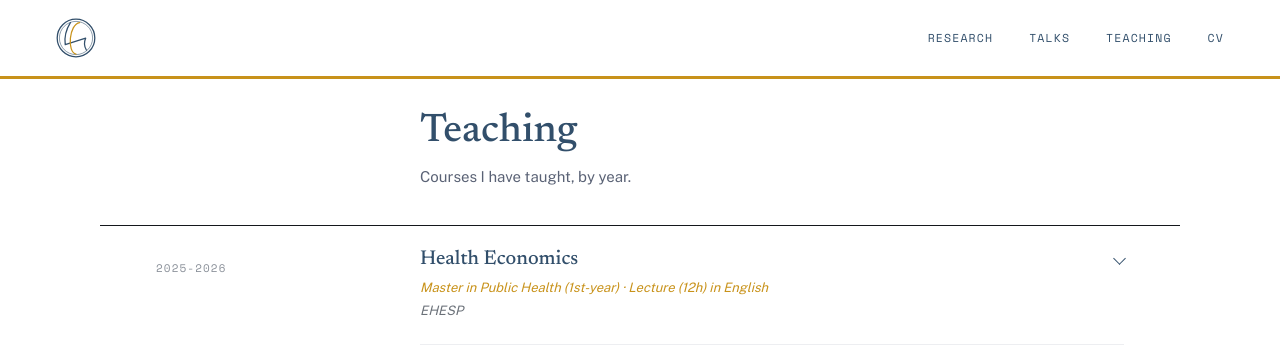
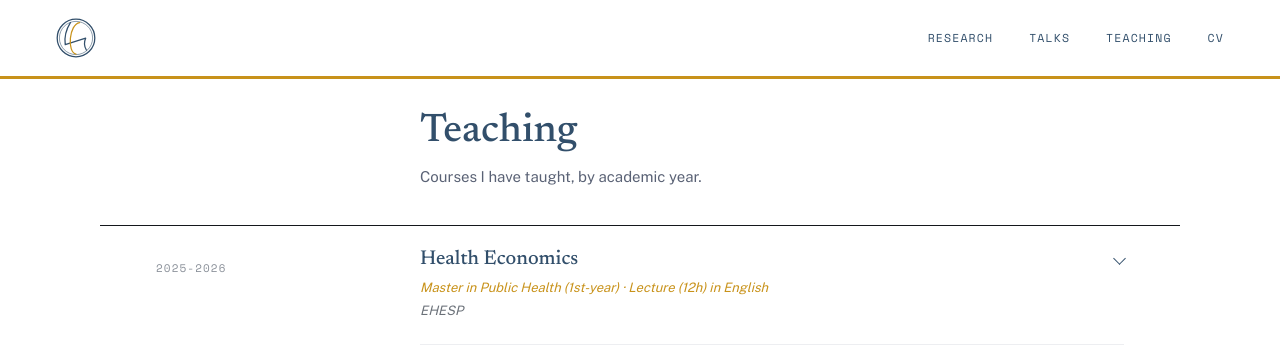
Before and after one commit to gabriel-leblanceven/gabriel-leblanceven.github.io, a Jekyll site: the page built from _pages/teaching.md, in a window 1280 px wide. Shown: the top 360 px of the page. Built offline with Jekyll 4.4.1, drawn with Linux system fonts in a browser that asks for light colours; a script bundle is joined from its source files by our own code; library files that are not in the unit come from our copies.

Commit message:
Teaching subtitle: by academic year
Co-Authored-By: Claude Opus 5.5 <noreply@anthropic.com>

```diff
--- a/_pages/teaching.md
+++ b/_pages/teaching.md
@@ -64,7 +64,7 @@ body{padding-top:0 !important;}
     <div></div>
     <div class="gle__titlebody">
       <h1 class="gle__h1">Teaching</h1>
-      <div class="gle__intro">Courses I have taught, by year.</div>
+      <div class="gle__intro">Courses I have taught, by academic year.</div>
     </div>
   </div>
 
```
